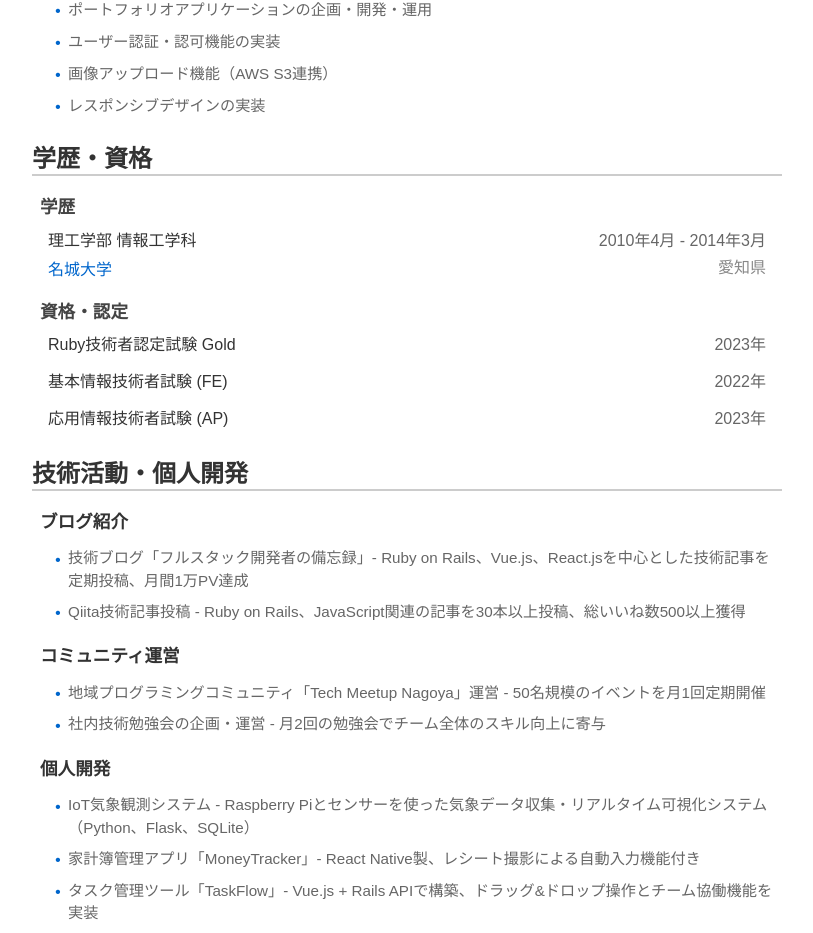
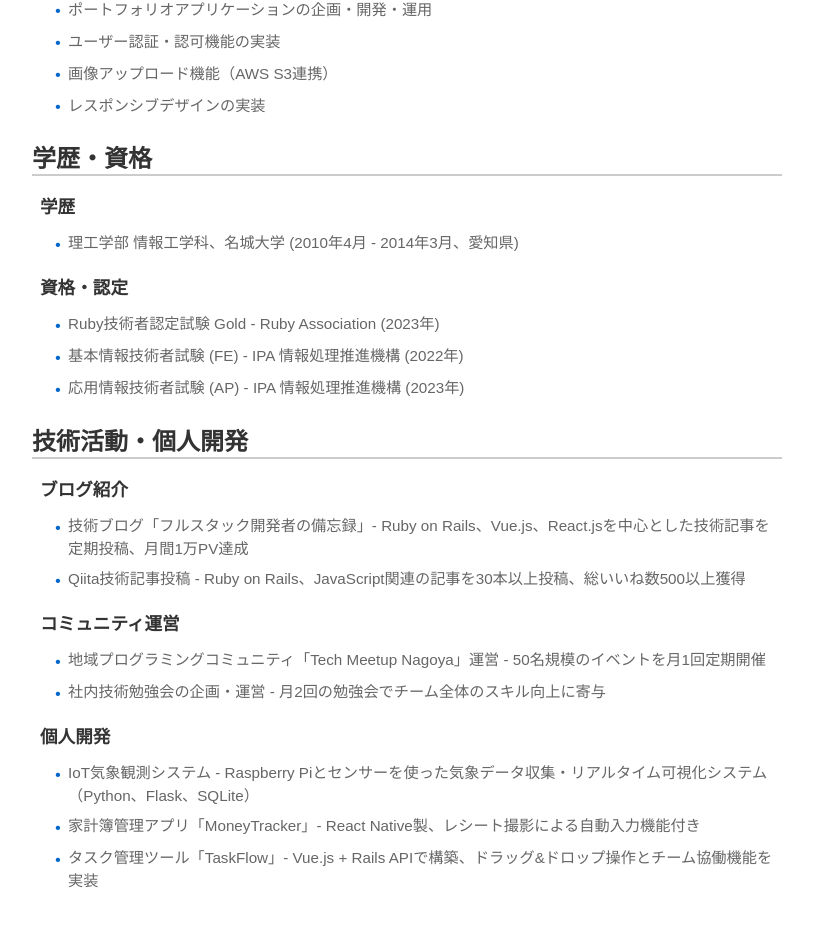
Before and after one commit to tomitahisaki/tomitahisaki.github.io, a React (Vite) app: page / in a window 1280 px wide. Shown: the part 1614-2547 px from the top of the page, without its empty margins (233-1046 px from the left). After the commit the page ends 2515 px from the top, so only its background shows below. Built offline with nearby package versions, Linux system fonts and the light colour scheme.

Commit message:
fix: education

```diff
--- a/src/components/Education.tsx
+++ b/src/components/Education.tsx
@@ -9,122 +9,65 @@ export const Education: React.FC<EducationProps> = ({ data }) => {
   return (
     <section style={styles.section}>
       <h2 style={styles.sectionTitle}>{data.title}</h2>
-
-      {data.degrees.length > 0 && (
-        <div style={styles.subsection}>
-          <h3 style={styles.subsectionTitle}>学歴</h3>
-          <div style={styles.degreesList}>
-            {data.degrees.map((degree, index) => (
-              <div key={index} style={styles.degreeItem}>
-                <div style={styles.itemHeader}>
-                  <div style={styles.itemTitle}>
-                    <h4 style={styles.itemName}>{degree.degree}</h4>
-                    <h5 style={styles.institution}>{degree.institution}</h5>
-                  </div>
-                  <div style={styles.itemMeta}>
-                    <span style={styles.period}>{degree.period}</span>
-                    <span style={styles.location}>{degree.location}</span>
-                  </div>
-                </div>
-              </div>
-            ))}
+      <div style={styles.content}>
+        {data.categories.map((category, index) => (
+          <div key={index} style={styles.educationCategory}>
+            <h3 style={styles.categoryTitle}>{category.name}</h3>
+            <ul style={styles.educationList}>
+              {category.items.map((item, itemIndex) => (
+                <li key={itemIndex} style={styles.educationItem}>
+                  <span style={styles.bullet}>•</span>
+                  {item}
+                </li>
+              ))}
+            </ul>
           </div>
-        </div>
-      )}
-
-      {data.certifications.length > 0 && (
-        <div style={styles.subsection}>
-          <h3 style={styles.subsectionTitle}>資格・認定</h3>
-          <div style={styles.certificationsList}>
-            {data.certifications.map((cert, index) => (
-              <div key={index} style={styles.certificationItem}>
-                <div style={styles.itemHeader}>
-                  <div style={styles.itemTitle}>
-                    <h4 style={styles.itemName}>{cert.name}</h4>
-                  </div>
-                  <span style={styles.certificationDate}>{cert.date}</span>
-                </div>
-              </div>
-            ))}
-          </div>
-        </div>
-      )}
+        ))}
+      </div>
     </section>
   );
 };
 
 const styles = {
   section: {
+    marginTop: '1em',
   },
   sectionTitle: {
     fontSize: '1.5em',
     fontWeight: 'bold',
     color: '#333',
   },
-  subsection: {
+  content: {
     margin: '0.5em',
   },
-  subsectionTitle: {
+  educationCategory: {
+  },
+  categoryTitle: {
     fontSize: '1.1em',
     fontWeight: 'bold',
+    marginBottom: '0.8em',
+    color: '#333',
+  },
+  educationList: {
+    listStyle: 'none',
+    padding: '0',
+    margin: '0',
+  },
+  educationItem: {
     marginBottom: '0.5em',
-    color: '#444',
-  },
-  degreesList: {
-    margin: '0.5em',
-  },
-  degreeItem: {
-  },
-  certificationsList: {
-    margin: '0.5em',
-  },
-  certificationItem: {
-  },
-  itemHeader: {
+    paddingLeft: '1em',
+    position: 'relative' as const,
+    color: '#666',
+    fontSize: '0.95em',
+    lineHeight: '1.5',
     display: 'flex',
-    justifyContent: 'space-between',
     alignItems: 'flex-start',
-    marginBottom: '0.5em',
-    flexWrap: 'wrap' as const,
     gap: '0.5em',
   },
-  itemTitle: {
-    flex: '1',
-  },
-  itemName: {
-    fontSize: '1em',
-    fontWeight: 'normal',
-    margin: '0 0 0.3em 0',
-    color: '#333',
-  },
-  institution: {
-    fontSize: '1em',
-    fontWeight: 'normal',
-    margin: '0',
+  bullet: {
     color: '#0066cc',
-  },
-  issuer: {
-    fontSize: '1em',
-    color: '#666',
-  },
-  itemMeta: {
-    display: 'flex',
-    flexDirection: 'column' as const,
-    alignItems: 'flex-end',
-    gap: '0.2em',
-  },
-  period: {
-    fontSize: '1em',
-    fontWeight: 'normal',
-    color: '#666',
-  },
-  location: {
-    fontSize: '1em',
-    color: '#888',
-  },
-  certificationDate: {
-    fontSize: '1em',
-    fontWeight: 'normal',
-    color: '#666',
+    fontWeight: 'bold',
+    marginTop: '0.1em',
+    flexShrink: 0,
   },
 };
--- a/src/locales/en.ts
+++ b/src/locales/en.ts
@@ -82,29 +82,20 @@ export const enData: ResumeData = {
   },
   education: {
     title: "Education & Certifications",
-    degrees: [
+    categories: [
       {
-        degree: "Bachelor of Science and Technology, Information Engineering",
-        institution: "Meijo University",
-        period: "April 2010 - March 2014",
-        location: "Aichi, Japan"
-      }
-    ],
-    certifications: [
-      {
-        name: "Ruby Certified Programmer Gold",
-        issuer: "Ruby Association",
-        date: "2023"
+        name: "Education",
+        items: [
+          "Bachelor of Science and Technology, Information Engineering, Meijo University (April 2010 - March 2014, Aichi, Japan)"
+        ]
       },
       {
-        name: "Fundamental Information Technology Engineer (FE)",
-        issuer: "IPA Information-technology Promotion Agency",
-        date: "2022"
-      },
-      {
-        name: "Applied Information Technology Engineer (AP)",
-        issuer: "IPA Information-technology Promotion Agency",
-        date: "2023"
+        name: "Certifications",
+        items: [
+          "Ruby Certified Programmer Gold - Ruby Association (2023)",
+          "Fundamental Information Technology Engineer (FE) - IPA Information-technology Promotion Agency (2022)",
+          "Applied Information Technology Engineer (AP) - IPA Information-technology Promotion Agency (2023)"
+        ]
       }
     ]
   },
--- a/src/locales/ja.ts
+++ b/src/locales/ja.ts
@@ -82,29 +82,20 @@ export const jaData: ResumeData = {
   },
   education: {
     title: "学歴・資格",
-    degrees: [
+    categories: [
       {
-        degree: "理工学部 情報工学科",
-        institution: "名城大学",
-        period: "2010年4月 - 2014年3月",
-        location: "愛知県"
-      }
-    ],
-    certifications: [
-      {
-        name: "Ruby技術者認定試験 Gold",
-        issuer: "Ruby Association",
-        date: "2023年"
+        name: "学歴",
+        items: [
+          "理工学部 情報工学科、名城大学 (2010年4月 - 2014年3月、愛知県)"
+        ]
       },
       {
-        name: "基本情報技術者試験 (FE)",
-        issuer: "IPA 情報処理推進機構",
-        date: "2022年"
-      },
-      {
-        name: "応用情報技術者試験 (AP)",
-        issuer: "IPA 情報処理推進機構",
-        date: "2023年"
+        name: "資格・認定",
+        items: [
+          "Ruby技術者認定試験 Gold - Ruby Association (2023年)",
+          "基本情報技術者試験 (FE) - IPA 情報処理推進機構 (2022年)",
+          "応用情報技術者試験 (AP) - IPA 情報処理推進機構 (2023年)"
+        ]
       }
     ]
   },
```
Also changed, not shown: src/types/resume.ts (+2 -9 lines).
